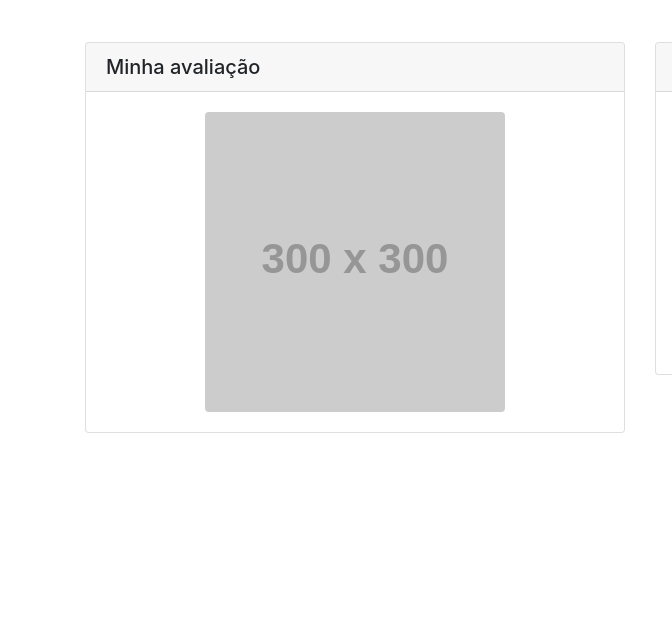
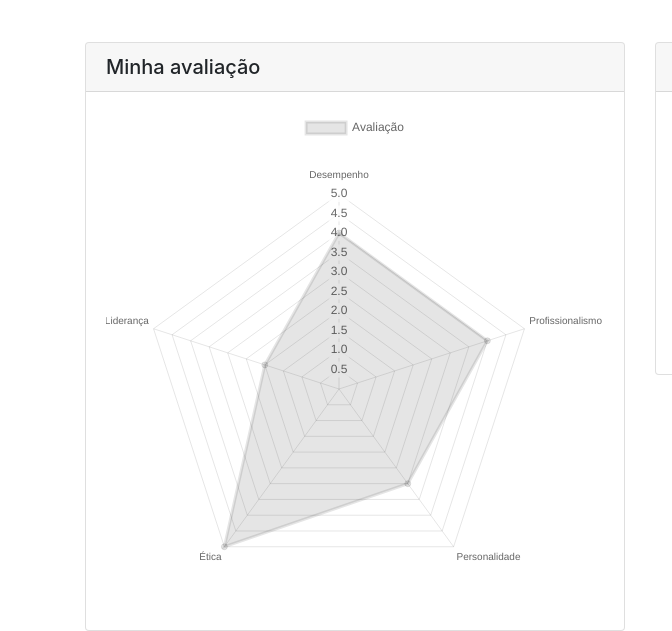
Before and after one commit to sergioleite97/avaliacao-de-funcionario, a plain HTML site: page inicio.html in a window 1280 px wide. Shown: the part 190-821 px from the top of the page, 0-672 px from the left. Before the commit the page ends 800 px from the top, so only its background shows below. Drawn offline with nearby package versions, Linux system fonts and the light colour scheme; placeholder pictures from the web are drawn by us.

Commit message:
inicio: add radar graph

```diff
--- a/inicio.html
+++ b/inicio.html
@@ -35,7 +35,7 @@
             <h5 class="card-header">Minha avaliação</h5>
             <div class="card-body">
               <div class="text-center">
-                <img src="https://via.placeholder.com/300" class="img-fluid rounded" alt="Gráfico">
+                <canvas id="myChart" width="400" height="400"></canvas>
               </div>
             </div>
           </div>
@@ -91,5 +91,29 @@
     <script src="https://stackpath.bootstrapcdn.com/bootstrap/4.3.1/js/bootstrap.min.js"
       integrity="sha384-JjSmVgyd0p3pXB1rRibZUAYoIIy6OrQ6VrjIEaFf/nJGzIxFDsf4x0xIM+B07jRM"
       crossorigin="anonymous"></script>
+
+    <script src="https://cdn.jsdelivr.net/npm/chart.js@2.8.0/dist/Chart.min.js"></script>
+
+    <script>
+      var ctx = document.getElementById('myChart').getContext('2d');
+
+      var myChart = new Chart(ctx, {
+        type: 'radar',
+        data: {
+          labels: ['Desempenho', 'Profissionalismo', 'Personalidade', 'Ética', 'Liderança'],
+          datasets: [{
+            label: 'Avaliação',
+            data: [4, 4, 3, 5, 2],
+          }]
+        },
+        options: {
+          scale: {
+            ticks: {
+              beginAtZero: true
+            }
+          }
+        }
+      });
+    </script>
   </body>
 </html>
```
